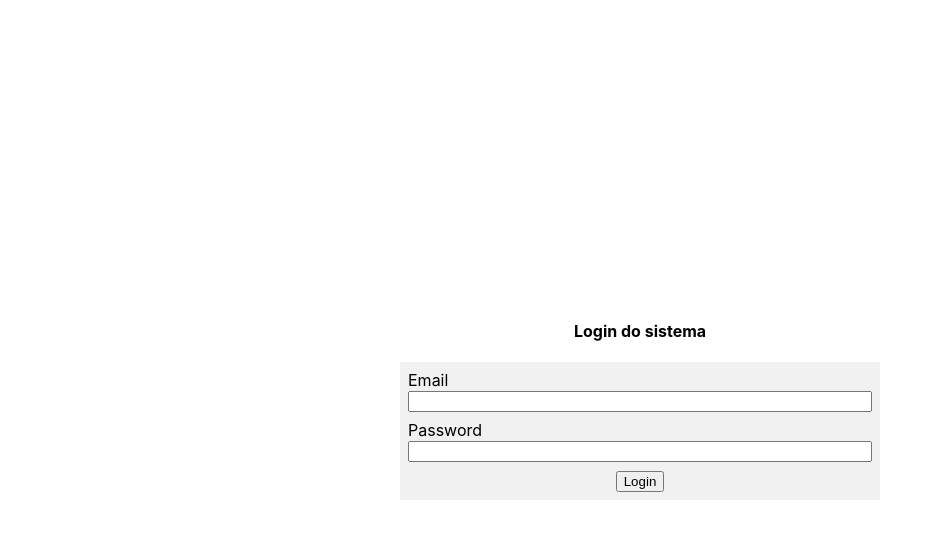
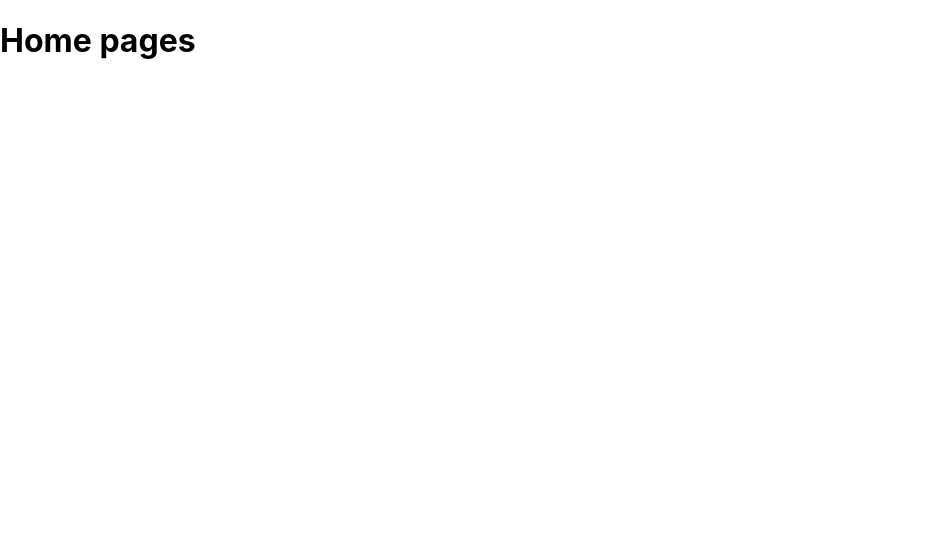
Before and after one commit to RFelixRocha/access-login, a React (Create React App) app: page / in a window 1280 px wide. Shown: the top 538 px of the page, without its empty margins (0-941 px from the left). Built offline with nearby package versions, Linux system fonts and the light colour scheme.

Commit message:
Create router

```diff
--- a/package.json
+++ b/package.json
@@ -8,6 +8,7 @@
     "@testing-library/user-event": "^13.5.0",
     "react": "^17.0.2",
     "react-dom": "^17.0.2",
+    "react-router-dom": "^6.2.1",
     "react-scripts": "5.0.0",
     "web-vitals": "^2.1.4"
   },
--- a/src/App.js
+++ b/src/App.js
@@ -1,9 +1,9 @@
 import './App.css'
-import Login from './pages/login'
+import { AppRoutes } from './routes/index'
 function App() {
   return (
     <div className="app">
-      <Login></Login>
+      <AppRoutes></AppRoutes>
     </div>
   );
 }
--- a/src/pages/login/index.jsx
+++ b/src/pages/login/index.jsx
@@ -1,5 +1,5 @@
 import React, { useState } from 'react'
-import "./styles.css"
+import './styles.css'
 
 const Login = () => {
 
--- /dev/null
+++ b/src/routes/index.jsx
@@ -0,0 +1,19 @@
+import {
+  BrowserRouter as Router,
+Route,
+Routes,
+Navigate } from 'react-router-dom'
+import Login from '../pages/login'
+import Home from '../pages/home'
+
+const AppRoutes = () => {
+  return (
+    <Router>
+      <Routes>
+        <Route exact path='/login' element={ <Login/> }></Route>
+        <Route exact path='/' element={ <Home/> }></Route>
+      </Routes>
+    </Router>
+  )
+}
+export { AppRoutes }
```
Also changed, not shown: 1 other file (tests, documents, lock files or other folders).
